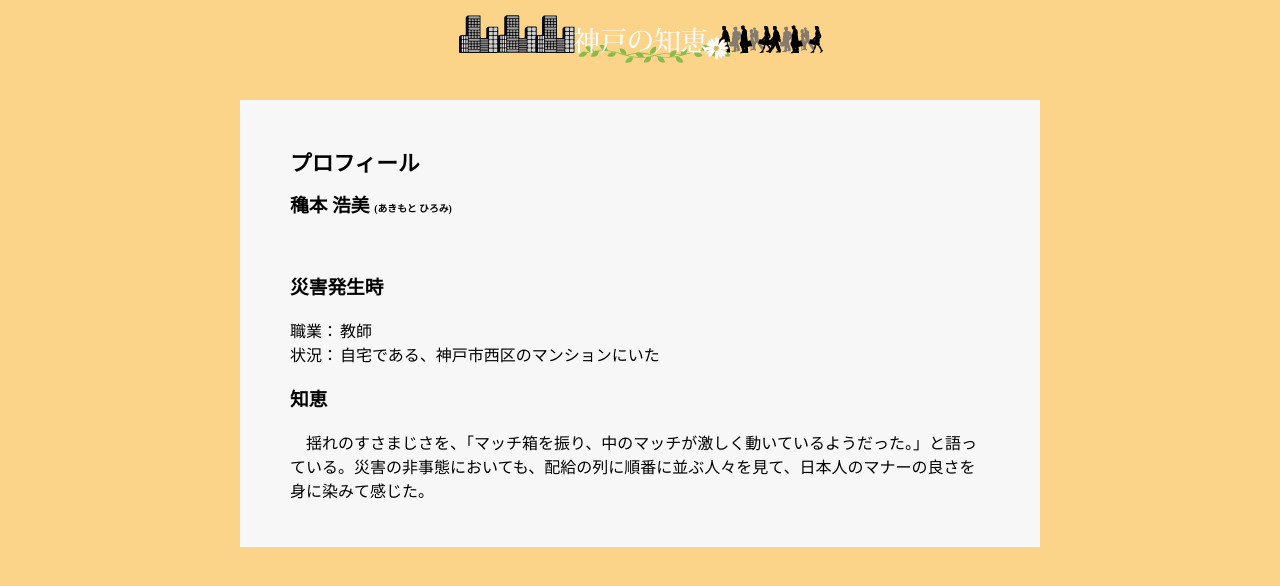
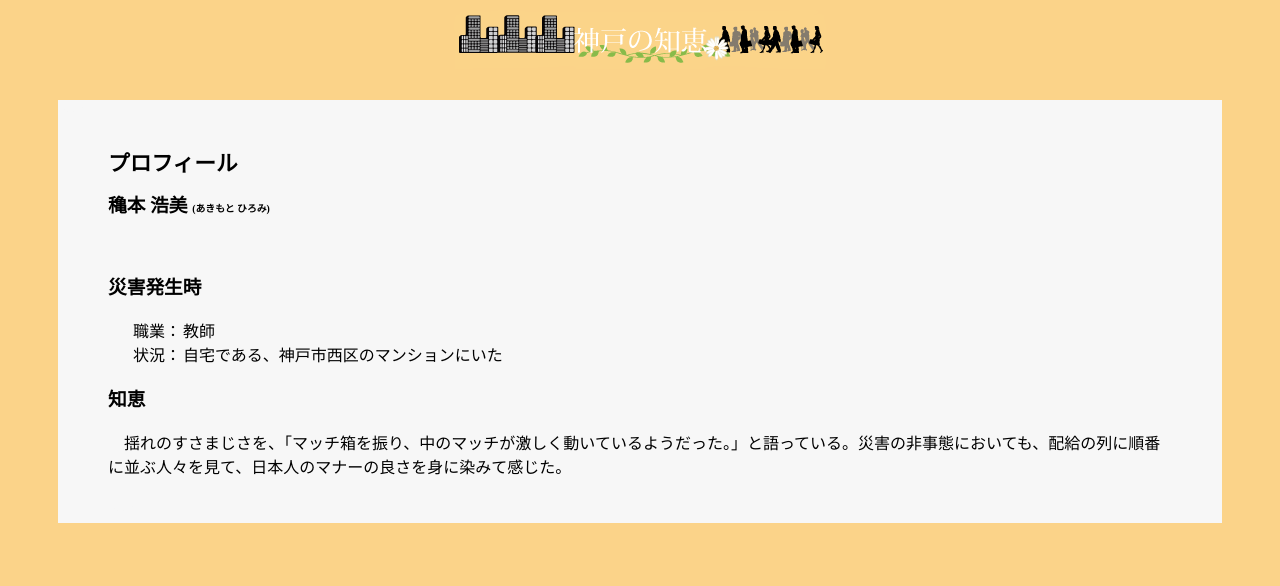
Before and after one commit to hllxlva/A.H, a plain HTML site: page index.html in a window 1280 px wide. Drawn offline with Linux system fonts and the light colour scheme.

```diff
--- a/style.css
+++ b/style.css
@@ -8,16 +8,16 @@ body{
 	margin-right:auto;
 }
 #profile{
-	width: 800px;
+	/*width: 800px;*/
     background: #f7f7f7;
     text-align:left;
-	margin-left:auto;
-	margin-right:auto;
+	margin-left:50px;
+	margin-right:50px;
 }
 #Introduction{
-	width: 700px;
-	margin-left:auto;
-	margin-right:auto;
+	/*width: 700px;*/
+	margin-left:50px;
+	margin-right:50px;
 	text-align:left;
 }
 h1{
@@ -32,7 +32,10 @@ h4{
 	color: #f7f7f7;
 }
 dl {
-  width:700px;
+	/*width:700px;*/
+	margin-left:25px;
+	margin-right:25px;
+
 }
 dt {
   float:left;
```
Also changed, not shown: 1 other file.
